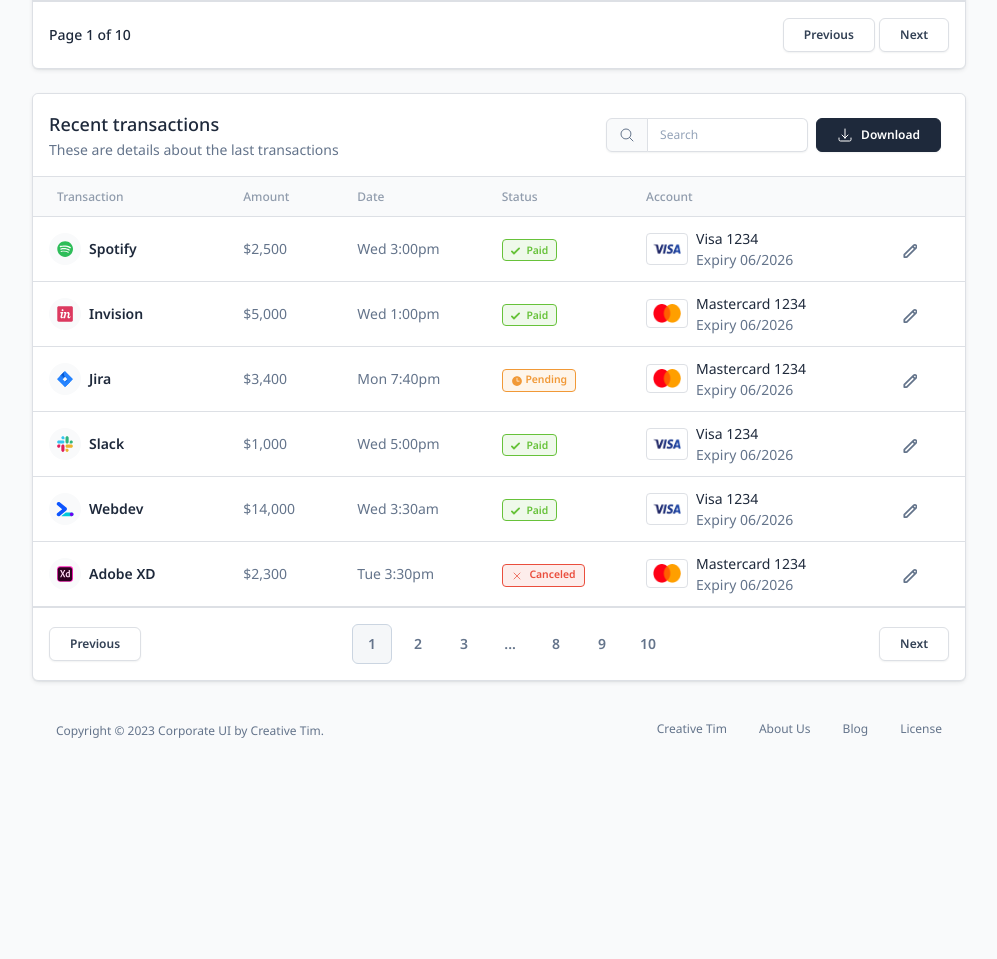
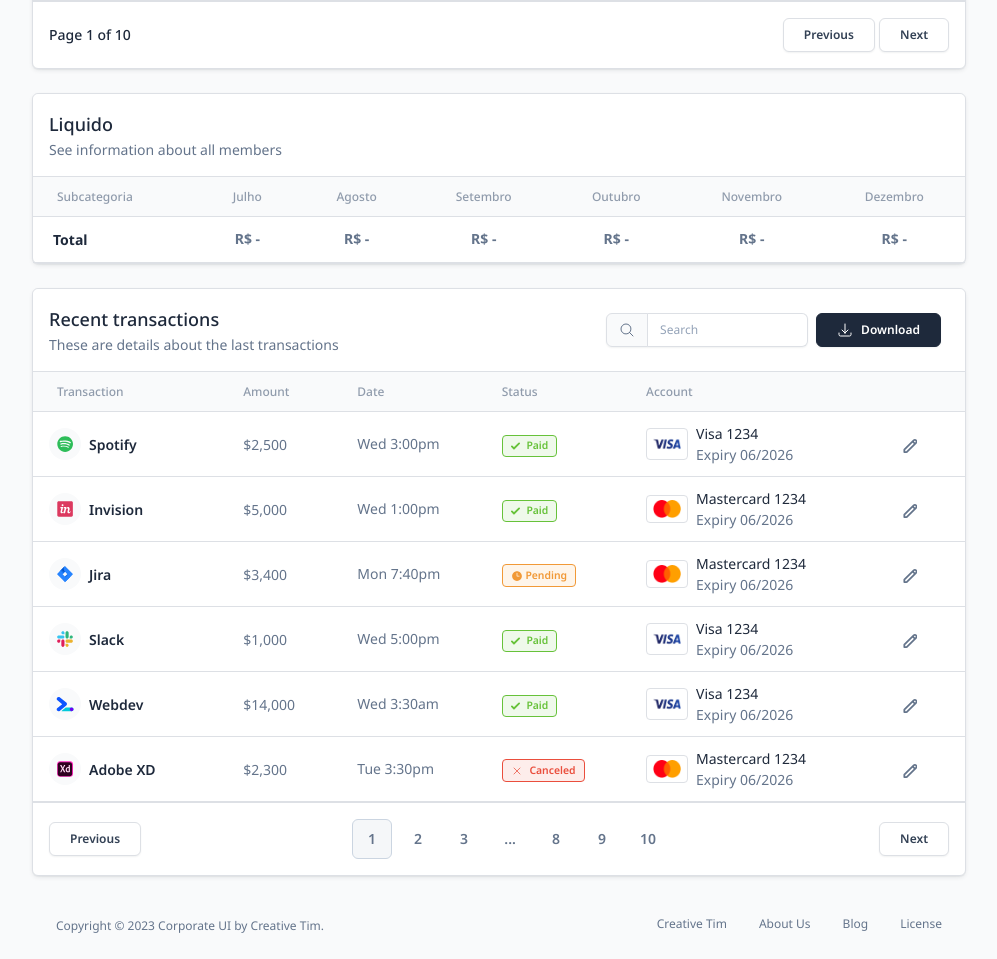
Before and after one commit to AXS05000/project_ausbi, a Django app: page /dre/ in a window 1280 px wide. Shown: the part 961-1920 px from the top of the page, without its empty margins (266-1263 px from the left). Before the commit the page ends 1699 px from the top, so only its background shows below. Run offline with Django 4.2, Linux system fonts and the light colour scheme; data that the repository does not hold is empty; some libraries are stand-ins or nearby versions; some web fonts are replaced.

Commit message:
V - 29-07-2023 - 01:10

```diff
--- a/financeiro/views.py
+++ b/financeiro/views.py
@@ -23,6 +23,40 @@
 
 class DreView(TemplateView):
     template_name = 'financeiro/dre.html'
+
+    def get_context_data(self, **kwargs):
+        context = super().get_context_data(**kwargs)
+        today = date.today()
+        year, current_month = today.year, today.month
+        # Calculate month numbers for next 6 months
+        meses = [(current_month + i - 1) % 12 + 1 for i in range(6)]
+        ordem_categorias = {'Receitas': 1, 'Investimentos': 2, 'Gastos Fixos': 3, 'Gastos Variáveis': 4}  # ordem das categorias
+        categorias = sorted(Categoria.objects.all(), key=lambda x: ordem_categorias[x.nome])
+        resumo = {}
+        for categoria in categorias:
+            resumo[categoria.nome] = {'subcategorias': {}, 'total': [0]*6}
+            for subcategoria in Subcategoria.objects.filter(categoria=categoria):
+                transacoes = Transacao.objects.filter(subcategoria=subcategoria, data__year=year, data__month__in=meses)
+                resumo[categoria.nome]['subcategorias'][subcategoria.nome] = [0]*6
+                for transacao in transacoes:
+                    mes = transacao.data.month - current_month
+                    resumo[categoria.nome]['subcategorias'][subcategoria.nome][mes] += transacao.montante
+                    resumo[categoria.nome]['total'][mes] += transacao.montante
+
+        # Cálculo do líquido movido para fora do loop
+        resumo['Liquido'] = {'total': [0]*6}
+        for mes in range(6):  # Calcula o líquido para cada mês
+            receita = resumo.get('Receitas', {'total': [0]*6})['total'][mes] or 0
+            gastos_fixos = resumo.get('Gastos Fixos', {'total': [0]*6})['total'][mes] or 0
+            gastos_variaveis = resumo.get('Gastos Variáveis', {'total': [0]*6})['total'][mes] or 0
+            investimentos = resumo.get('Investimentos', {'total': [0]*6})['total'][mes] or 0
+            resumo['Liquido']['total'][mes] = receita - (gastos_fixos + gastos_variaveis + investimentos)
+
+        nomes_meses = ['Janeiro', 'Fevereiro', 'Março', 'Abril', 'Maio', 'Junho', 'Julho', 'Agosto', 'Setembro', 'Outubro', 'Novembro', 'Dezembro']
+        nomes_meses = [nomes_meses[mes-1] for mes in meses]
+        context['resumo'] = resumo
+        context['meses'] = list(zip(meses, nomes_meses))
+        return context
 
 
 
--- a/templates/financeiro/dre.html
+++ b/templates/financeiro/dre.html
@@ -542,6 +542,68 @@
           </div>
         </div>
       </div>
+      {% for categoria, dados in resumo.items %}
+      <div class="row">
+        <div class="col-12">
+          <div class="card border shadow-xs mb-4">
+            <div class="card-header border-bottom pb-0">
+              <div class="d-sm-flex align-items-center">
+                <div>
+                  <h6 class="font-weight-semibold text-lg mb-0">{{ categoria }}</h6>
+                  <p class="text-sm">See information about all members</p>
+                </div>
+              </div>
+            </div>
+            <div class="card-body px-0 py-0">
+              <div class="table-responsive p-0">
+                <table class="table align-items-center mb-0">
+                  <thead class="bg-gray-100">
+                    <tr>
+                      <th class="text-secondary text-xs font-weight-semibold opacity-7">Subcategoria</th>
+                      {% for mes in meses %}
+                      <th class="text-center text-secondary text-xs font-weight-semibold opacity-7">{{ mes.1 }}</th>
+                      {% endfor %}
+                    </tr>
+                  </thead>
+                  <tbody>
+                    {% for subcategoria, valores in dados.subcategorias.items %}
+                    <tr>
+                      <td>
+                        <div class="d-flex px-2 py-1">
+                          <div class="d-flex flex-column justify-content-center ms-1">
+                            <h6 class="mb-0 text-sm font-weight-semibold">{{ subcategoria }}</h6>
+                          </div>
+                        </div>
+                      </td>
+                      {% for valor in valores %}
+                      <td class="align-middle text-center">
+                        <span class="text-secondary text-sm font-weight-normal">R$ {% if valor != 0 %}{{ valor }}{% else %}-{% endif %}</span>
+                      </td>
+                      {% endfor %}
+                    </tr>
+                    {% endfor %}
+                    <tr>
+                      <td>
+                        <div class="d-flex px-2 py-1">
+                          <div class="d-flex flex-column justify-content-center ms-1">
+                            <h6 class="mb-0 text-sm font-weight-semibold"><b>Total</b></h6>
+                          </div>
+                        </div>
+                      </td>
+                      {% for valor in dados.total %}
+                      <td class="align-middle text-center">
+                        <span class="text-secondary text-sm font-weight-normal"><b>R$ {% if valor != 0 %}{{ valor }}{% else %}-{% endif %}</b></span>
+                      </td>
+                      {% endfor %}
+                    </tr>
+                  </tbody>
+                </table>
+              </div>
+            </div>
+          </div>
+        </div>
+      </div>
+      {% endfor %}
       <div class="row">
         <div class="col-12">
           <div class="card border shadow-xs mb-4">
```
Also changed, not shown: templates/financeiro/visao_geral.html (+10 -5 lines).
